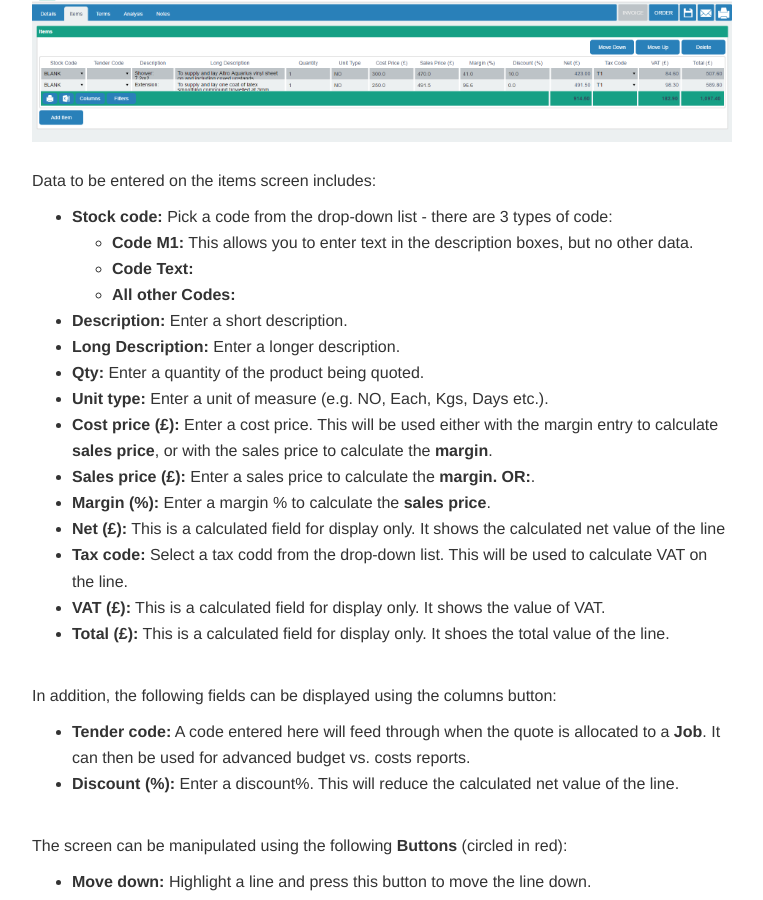
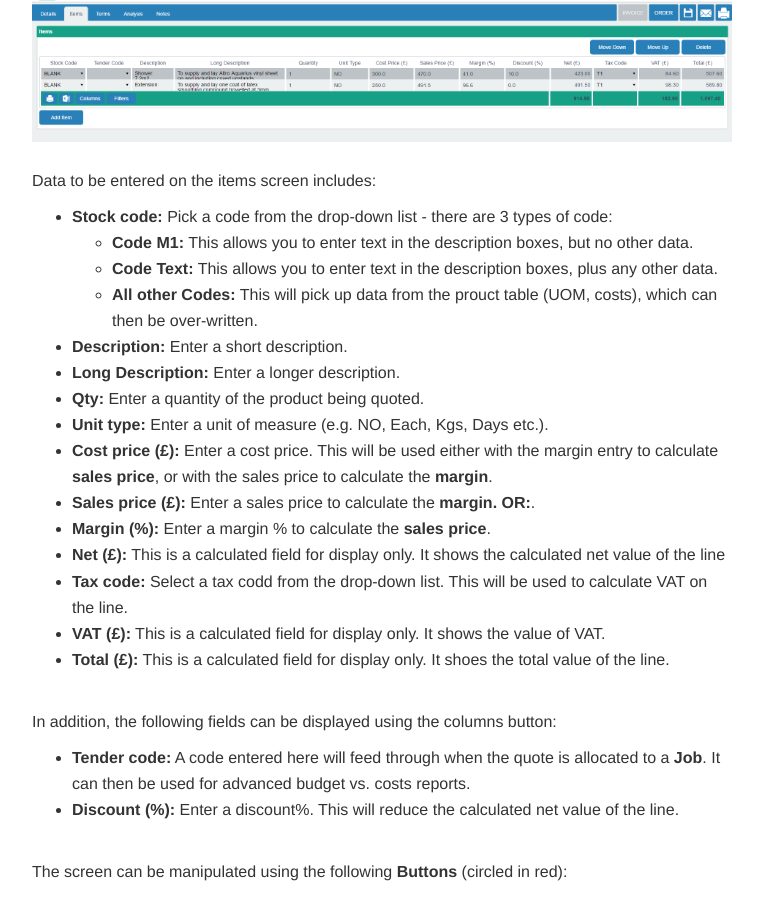
Before and after one commit to JNCSolutions/ConstructionManagerDocs, a Jekyll site: the page built from quotes.html, in a window 1280 px wide and 900 px high, scrolled down 3159 px. Shown: the whole window, without its empty margins (258-1021 px from the left). Built offline with Jekyll 4.4.1, drawn with Linux system fonts in a browser that asks for light colours.

Commit message:
Update quotes.html

```diff
--- a/quotes.html
+++ b/quotes.html
@@ -125,8 +125,8 @@
         <li><b>Stock code:</b>       Pick a code from the drop-down list - there are 3 types of code:</li>
         <ul>
           <li><b>Code M1:</b>           This allows you to enter text in the description boxes, but no other data.</li>
-          <li><b>Code Text:</b          This allows you to enter text in the description boxes, plus any other data. </li>
-          <li><b>All other Codes:</b    This will pick up data from the prouct table (UOM, costs), which can then be over-written. </li>
+          <li><b>Code Text:</b>         This allows you to enter text in the description boxes, plus any other data. </li>
+          <li><b>All other Codes:</b>   This will pick up data from the prouct table (UOM, costs), which can then be over-written. </li>
         </ul>
         <li><b>Description:</b>       Enter a short description.</li>
         <li><b>Long Description:</b>  Enter a longer description.</li>
```
